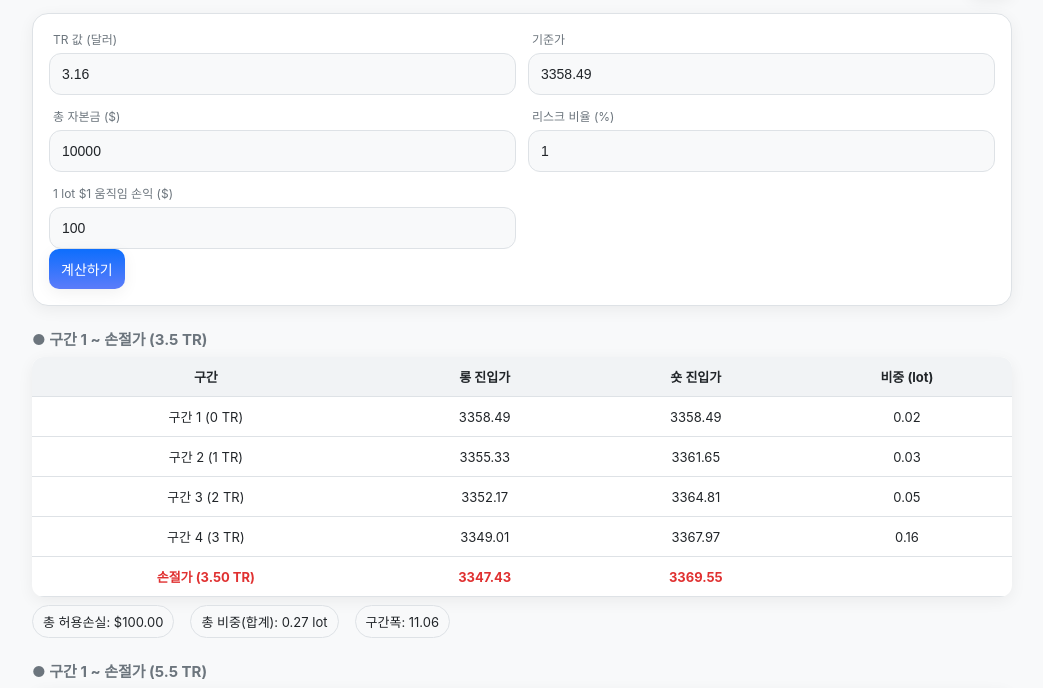
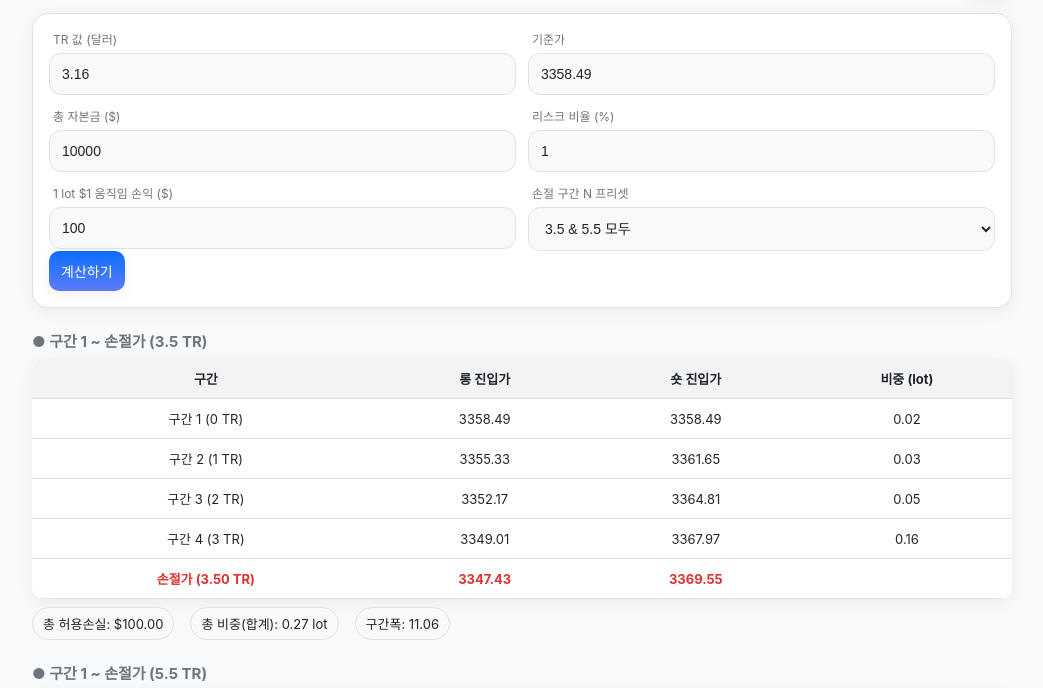
Before and after one commit to Jongha-tr/JJTR-DEMO, a plain HTML site: page index.html in a window 1280 px wide. Shown: the part 57-745 px from the top of the page, without its empty margins (118-1161 px from the left). Drawn offline with Linux system fonts and the light colour scheme.

Commit message:
Update index.html

```diff
--- a/index.html
+++ b/index.html
@@ -42,6 +42,7 @@
         <button class="btn" id="themeToggle">🌓</button>
       </div>
     </header>
+
     <div class="card">
       <div class="grid">
         <div class="field"><label>TR 값 (달러)</label><input type="number" id="tr" value="3.16" step="0.01"></div>
@@ -49,44 +50,173 @@
         <div class="field"><label>총 자본금 ($)</label><input type="number" id="capital" value="10000" step="100"></div>
         <div class="field"><label>리스크 비율 (%)</label><input type="number" id="riskPercent" value="1" step="0.1"></div>
         <div class="field"><label>1 lot $1 움직임 손익 ($)</label><input type="number" id="dollarsPer1USDMove" value="100" step="1"></div>
+        <div class="field">
+          <label>손절 구간 N 프리셋</label>
+          <select id="nPreset">
+            <option value="both" selected>3.5 & 5.5 모두</option>
+            <option value="3.5">3.5만</option>
+            <option value="5.5">5.5만</option>
+            <option value="custom">사용자 지정</option>
+          </select>
+        </div>
+        <div class="field" id="customNWrap" style="display:none">
+          <label>사용자 지정 N (예: 4.5)</label>
+          <input type="number" id="customN" step="0.5" min="1" value="4.5">
+        </div>
       </div>
       <button class="btn primary" id="calcBtn">계산하기</button>
     </div>
+
     <div id="tableWrap35" class="section" style="display:none">
-      <div class="section-title">● 구간 1 ~ 손절가 (3.5 TR)</div>
+      <div class="section-title">● 구간 1 ~ 손절가 (<span id="label35">3.5</span> TR)</div>
       <table id="zoneTable35"><thead><tr><th>구간</th><th>롱 진입가</th><th>숏 진입가</th><th>비중 (lot)</th></tr></thead><tbody></tbody></table>
       <div class="summary" id="summary35"></div>
     </div>
+
     <div id="tableWrap55" class="section" style="display:none">
-      <div class="section-title">● 구간 1 ~ 손절가 (5.5 TR)</div>
+      <div class="section-title">● 구간 1 ~ 손절가 (<span id="label55">5.5</span> TR)</div>
       <table id="zoneTable55"><thead><tr><th>구간</th><th>롱 진입가</th><th>숏 진입가</th><th>비중 (lot)</th></tr></thead><tbody></tbody></table>
       <div class="summary" id="summary55"></div>
     </div>
   </div>
+
   <script>
-    const els={tr:tr,basePrice:basePrice,capital:capital,riskPercent:riskPercent,dollarsPer1USDMove:dollarsPer1USDMove,calcBtn:calcBtn,table35:zoneTable35.querySelector('tbody'),table55:zoneTable55.querySelector('tbody'),summary35:summary35,summary55:summary55,tableWrap35:tableWrap35,tableWrap55:tableWrap55};
+    const els={
+      tr:document.getElementById('tr'),
+      basePrice:document.getElementById('basePrice'),
+      capital:document.getElementById('capital'),
+      riskPercent:document.getElementById('riskPercent'),
+      dollarsPer1USDMove:document.getElementById('dollarsPer1USDMove'),
+      nPreset:document.getElementById('nPreset'),
+      customNWrap:document.getElementById('customNWrap'),
+      customN:document.getElementById('customN'),
+      calcBtn:document.getElementById('calcBtn'),
+      tableWrap35:document.getElementById('tableWrap35'),
+      tableWrap55:document.getElementById('tableWrap55'),
+      table35:document.querySelector('#zoneTable35 tbody'),
+      table55:document.querySelector('#zoneTable55 tbody'),
+      summary35:document.getElementById('summary35'),
+      summary55:document.getElementById('summary55'),
+      label35:document.getElementById('label35'),
+      label55:document.getElementById('label55'),
+      themeToggle:document.getElementById('themeToggle')
+    };
+
     const fmt2=n=>Number(n).toFixed(2);
+
+    // Theme toggle
+    function getTheme(){return localStorage.getItem('jjtr_theme')||'auto';}
+    function applyTheme(t){
+      document.documentElement.setAttribute('data-theme', t==='auto'? (matchMedia('(prefers-color-scheme: dark)').matches?'dark':'light') : t);
+      localStorage.setItem('jjtr_theme', t);
+    }
+    els.themeToggle.addEventListener('click',()=>{
+      const cur=getTheme();
+      const next=cur==='light'?'dark':cur==='dark'?'auto':'light';
+      applyTheme(next);
+    });
+    applyTheme(getTheme());
+
+    // Preset UI
+    els.nPreset.addEventListener('change',()=>{
+      els.customNWrap.style.display = els.nPreset.value==='custom' ? '' : 'none';
+    });
+
     function calculateZones(){
-      const base=parseFloat(els.basePrice.value),trv=parseFloat(els.tr.value),cap=parseFloat(els.capital.value),risk=parseFloat(els.riskPercent.value),dpum=parseFloat(els.dollarsPer1USDMove.value);
+      const base=parseFloat(els.basePrice.value);
+      const trv=parseFloat(els.tr.value);
+      const cap=parseFloat(els.capital.value);
+      const risk=parseFloat(els.riskPercent.value);
+      const dpum=parseFloat(els.dollarsPer1USDMove.value);
+      if([base,trv,cap,risk,dpum].some(v=>!isFinite(v)||v<=0)){
+        alert('입력값을 확인해주세요. 모든 값은 양수여야 합니다.');
+        return;
+      }
+
       const totalLoss=(cap*risk)/100;
-      const presets=[3.5,5.5];
-      els.table35.innerHTML='';els.table55.innerHTML='';
+
+      // Determine which N values to render
+      const choice=els.nPreset.value;
+      const presets=[];
+      if(choice==='both' || choice==='3.5') presets.push(3.5);
+      if(choice==='both' || choice==='5.5') presets.push(5.5);
+      if(choice==='custom') presets.push(parseFloat(els.customN.value));
+
+      // reset views
+      els.table35.innerHTML=''; els.table55.innerHTML='';
+      els.summary35.innerHTML=''; els.summary55.innerHTML='';
+      els.tableWrap35.style.display='none'; els.tableWrap55.style.display='none';
+
       function build(N){
-        const zones=[];for(let i=0;i<=Math.floor(N);i++){zones.push([`구간 ${i+1} (${i} TR)`,i,false]);}zones.push([`손절가 (${fmt2(N)} TR)`,N,true]);return zones;
+        const rows=[]; const maxInt=Math.floor(N);
+        for(let i=0;i<=maxInt;i++){ rows.push([`구간 ${i+1} (${i} TR)`, i, false]); }
+        rows.push([`손절가 (${fmt2(N)} TR)`, N, true]);
+        return rows;
       }
-      function render(tbody,summary,N){
-        const zones=build(N),active=zones.filter(z=>!z[2]),perLoss=totalLoss/active.length;let sumLots=0;
-        const stopLong=base-trv*N;const zone1Long=base-trv*0;const zoneDiff=Math.abs(stopLong-zone1Long);
-        zones.forEach(([label,mult,isStop])=>{
-          const longE=isStop?stopLong:(base-trv*mult);const shortE=isStop?(base+trv*N):(base+trv*mult);
-          let lot='';if(!isStop){const dist=trv*(N-mult);const l=perLoss/(dist*dpum);sumLots+=l;lot=fmt2(l);}
-          tbody.innerHTML+=`<tr><td class="${isStop?'stop-loss':''}">${label}</td><td class="${isStop?'stop-loss':''}">${fmt2(longE)}</td><td class="${isStop?'stop-loss':''}">${fmt2(shortE)}</td><td class="${isStop?'stop-loss':''}">${isStop?'':lot}</td></tr>`;
+
+      function render(targetTbody, targetSummary, N){
+        const rows=build(N);
+        const active=rows.filter(r=>!r[2]);
+        const perLoss=totalLoss/active.length;
+        let sumLots=0;
+
+        const stopLong = base - trv*N; // 손절가(롱)
+        const stopShort = base + trv*N; // 손절가(숏)
+        const zone1Long = base - trv*0; // 구간1(0TR) 롱 진입가 = 기준가
+        const zoneDiff = Math.abs(stopLong - zone1Long); // 구간폭
+
+        rows.forEach(([label,mult,isStop])=>{
+          const longE = isStop ? stopLong : (base - trv*mult);
+          const shortE = isStop ? stopShort : (base + trv*mult);
+
+          let lots='';
+          if(!isStop){
+            const distance = trv*(N - mult); // $ from entry to stop
+            const l = perLoss / (distance * dpum);
+            sumLots += l;
+            lots = fmt2(l);
+          }
+
+          const trEl=document.createElement('tr');
+          trEl.innerHTML = `
+            <td class="${isStop?'stop-loss':''}">${label}</td>
+            <td class="${isStop?'stop-loss':''}">${fmt2(longE)}</td>
+            <td class="${isStop?'stop-loss':''}">${fmt2(shortE)}</td>
+            <td class="${isStop?'stop-loss':''}">${isStop? '' : lots}</td>
+          `;
+          targetTbody.appendChild(trEl);
         });
-        summary.innerHTML=`<span class="pill">총 허용손실: $${fmt2(totalLoss)}</span><span class="pill">총 비중(합계): ${fmt2(sumLots)} lot</span><span class="pill">구간폭: ${fmt2(zoneDiff)}</span>`;
+
+        targetSummary.innerHTML = `
+          <span class="pill">총 허용손실: $${fmt2(totalLoss)}</span>
+          <span class="pill">총 비중(합계): ${fmt2(sumLots)} lot</span>
+          <span class="pill">구간폭: ${fmt2(zoneDiff)}</span>
+        `;
       }
-      presets.forEach(N=>{if(N===3.5){els.tableWrap35.style.display='';render(els.table35,els.summary35,N);}else{els.tableWrap55.style.display='';render(els.table55,els.summary55,N);}});
+
+      presets.forEach(N=>{
+        if(!isFinite(N) || N<=0) return;
+        if(N===3.5){
+          els.label35.textContent='3.5';
+          els.tableWrap35.style.display='';
+          render(els.table35, els.summary35, 3.5);
+        } else if(N===5.5){
+          els.label55.textContent='5.5';
+          els.tableWrap55.style.display='';
+          render(els.table55, els.summary55, 5.5);
+        } else {
+          // custom: 재사용 (tableWrap35에 렌더)
+          els.label35.textContent=String(N);
+          els.tableWrap35.style.display='';
+          els.table35.innerHTML='';
+          els.summary35.innerHTML='';
+          render(els.table35, els.summary35, N);
+        }
+      });
     }
-    els.calcBtn.addEventListener('click',calculateZones);
+
+    document.getElementById('calcBtn').addEventListener('click', calculateZones);
+    // 최초 자동 계산
     calculateZones();
   </script>
 </body>
```
